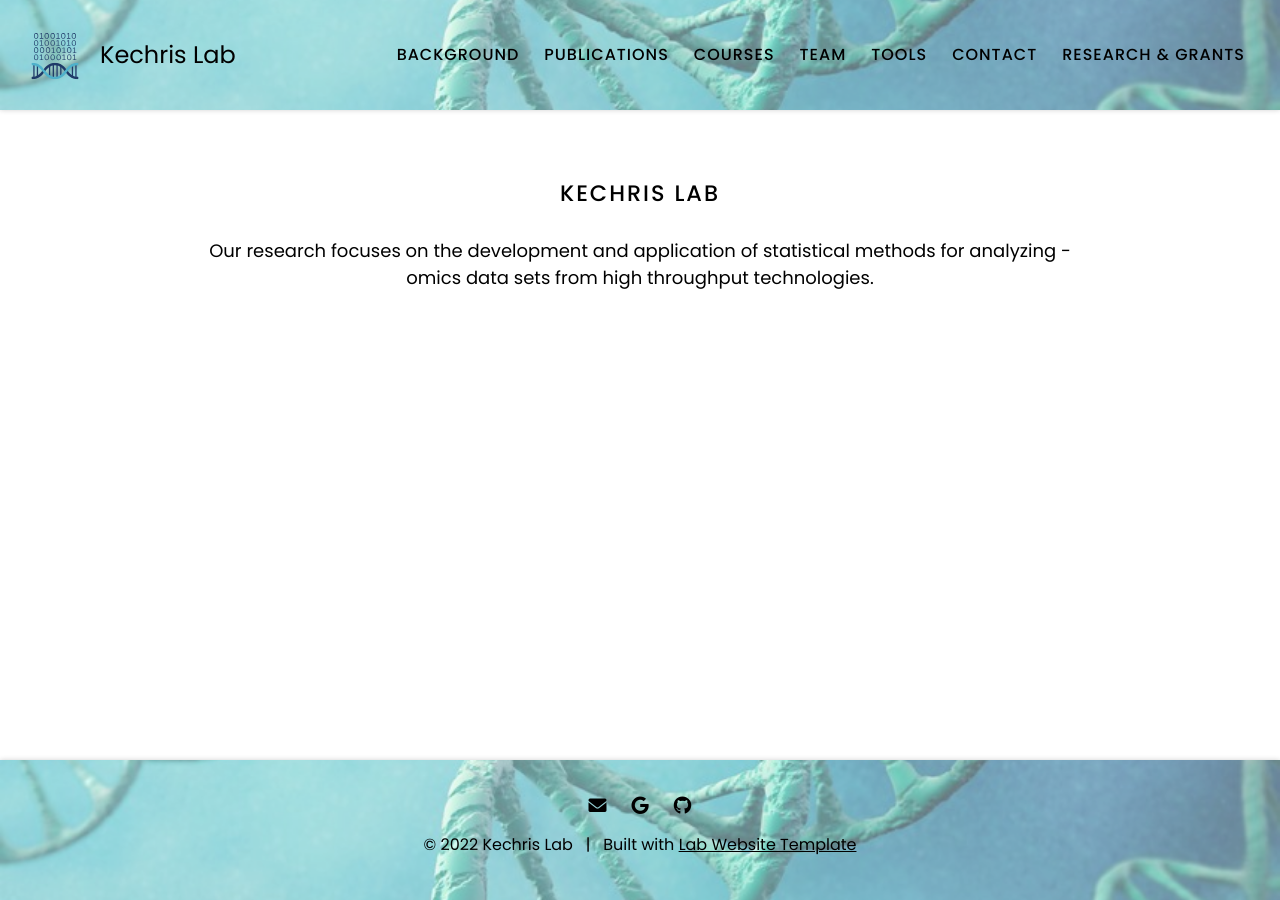
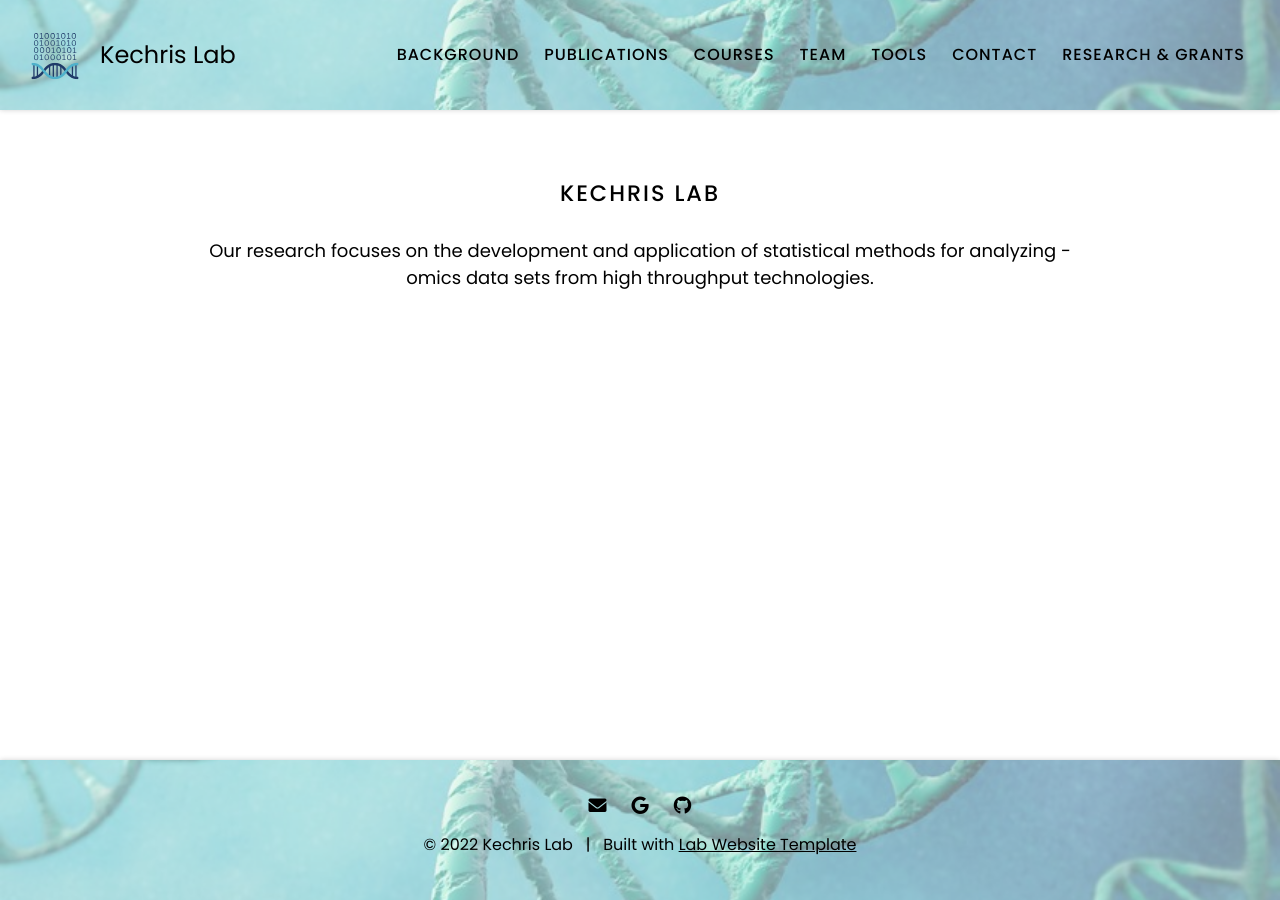
Before and after one commit to KechrisLab/kechrislab.github.io, a Jekyll site: the page built from index.md, in a window 1280 px wide. Built offline with Jekyll 4.4.1, drawn with Linux system fonts in a browser that asks for light colours.

Commit message:
Update background.scss

```diff
--- a/css/background.scss
+++ b/css/background.scss
@@ -20,7 +20,7 @@
     background-size: cover;
     background-repeat: no-repeat;
     background-position: 50% 50%;
-    opacity: 0.6;
+    opacity: 0.5;
     // filter: blur(5px);
     z-index: -1;
   }
```
